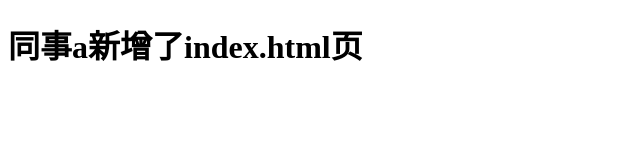
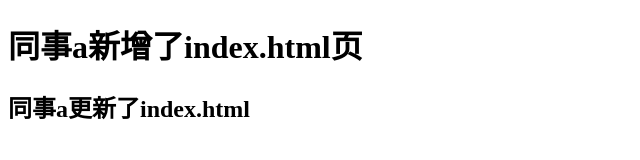
Before and after one commit to Haley-JJ/branch-demo, a plain HTML site: page index.html in a window 1280 px wide. Shown: the whole page, without its empty margins (0-640 px from the left). Drawn offline with Linux system fonts and the light colour scheme.

Commit message:
a更新了index

```diff
--- a/index.html
+++ b/index.html
@@ -9,6 +9,7 @@
 
 <body>
     <h1>同事a新增了index.html页</h1>
+    <h2>同事a更新了index.html</h2>
 </body>
 
 </html>
```
